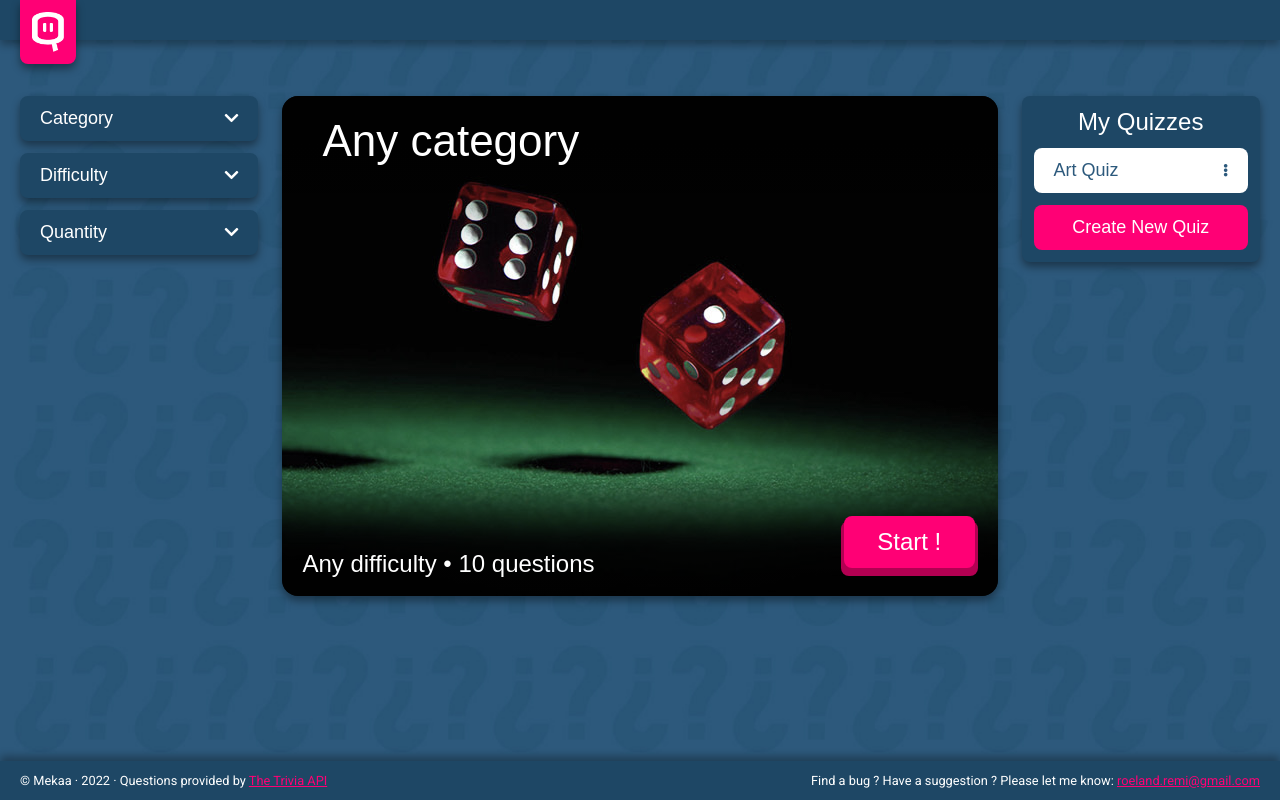
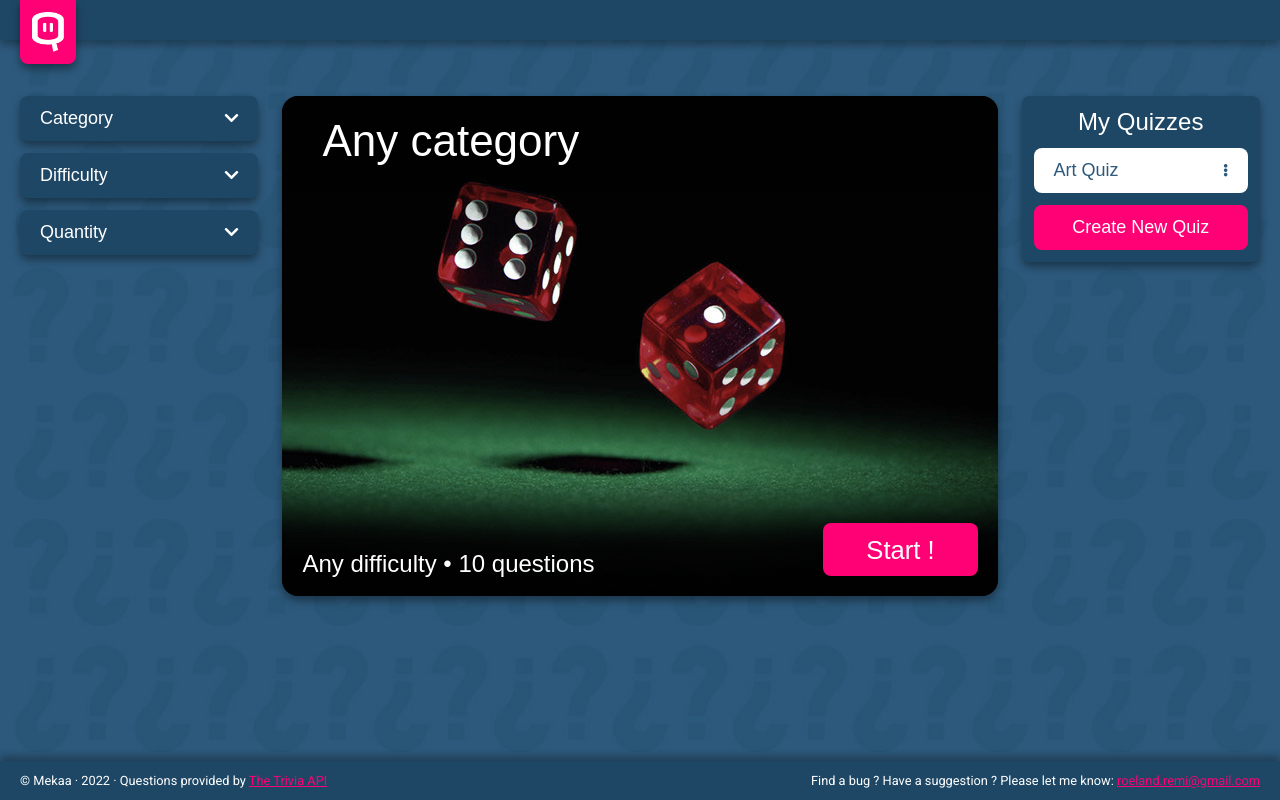
Before and after one commit to RmiMekaa/QuizzApp, a React (Create React App) app: page / in a window 1280 px wide. Built offline with nearby package versions, Linux system fonts and the light colour scheme; a web font is replaced by a local one.

Commit message:
Minor changes

```diff
--- a/src/components/homePage/StartWindow.jsx
+++ b/src/components/homePage/StartWindow.jsx
@@ -51,7 +51,7 @@ export default function StartWindow({ appState, setAppState, setLoading, setErro
             <span className={'difficulty ' + appState.selectedDifficulty}>{appState.selectedDifficulty === 'Any' ? "Any difficulty" : (appState.selectedDifficulty)}</span>
             <span>{appState.selectedQuantity === 1 ? (" • 1 question") : (" • " + appState.selectedQuantity + " questions")}</span>
           </p>
-          <button className='startButton' onClick={handleClick}>Start</button>
+          <button className='startButton' onClick={handleClick}>Start !</button>
         </div>
       </div>
     </div>
--- a/src/style/components/startWindow.scss
+++ b/src/style/components/startWindow.scss
@@ -47,33 +47,34 @@
       line-height: 1.5rem;
 
       button {
-        @include fontLondrina(1.5rem, 300);
+        @include fontLondrina(1.6rem, 300);
+        line-height: 1.6rem;
         position: relative;
         padding: $smallPadding $largePadding;
         border-radius: 0.5rem;
         border: 3px solid transparent;
         border-bottom: none;
         color: white;
-        background-color: darken($primary, 15%);
+        background-color: $primary;
 
-        &:hover {
-          border-bottom: 4px solid darken($primary, 15%);
-        }
+        //&:hover {
+        //  border-bottom: 4px solid darken($primary, 15%);
+        //}
 
-        &::before {
-          content: 'Start !';
-          display: flex;
-          align-items: center;
-          justify-content: center;
-          width: 100%;
-          height: 100%;
-          position: absolute;
-          background-color: blue;
-          border-radius: 0.5rem;
-          left: 0;
-          top: -0.5rem;
-          background-color: $primary;
-        }
+        //&::before {
+        //  content: 'Start !';
+        //  display: flex;
+        //  align-items: center;
+        //  justify-content: center;
+        //  width: 100%;
+        //  height: 100%;
+        //  position: absolute;
+        //  background-color: blue;
+        //  border-radius: 0.5rem;
+        //  left: 0;
+        //  top: -0.5rem;
+        //  background-color: $primary;
+        //}
       }
     }
   }
```
